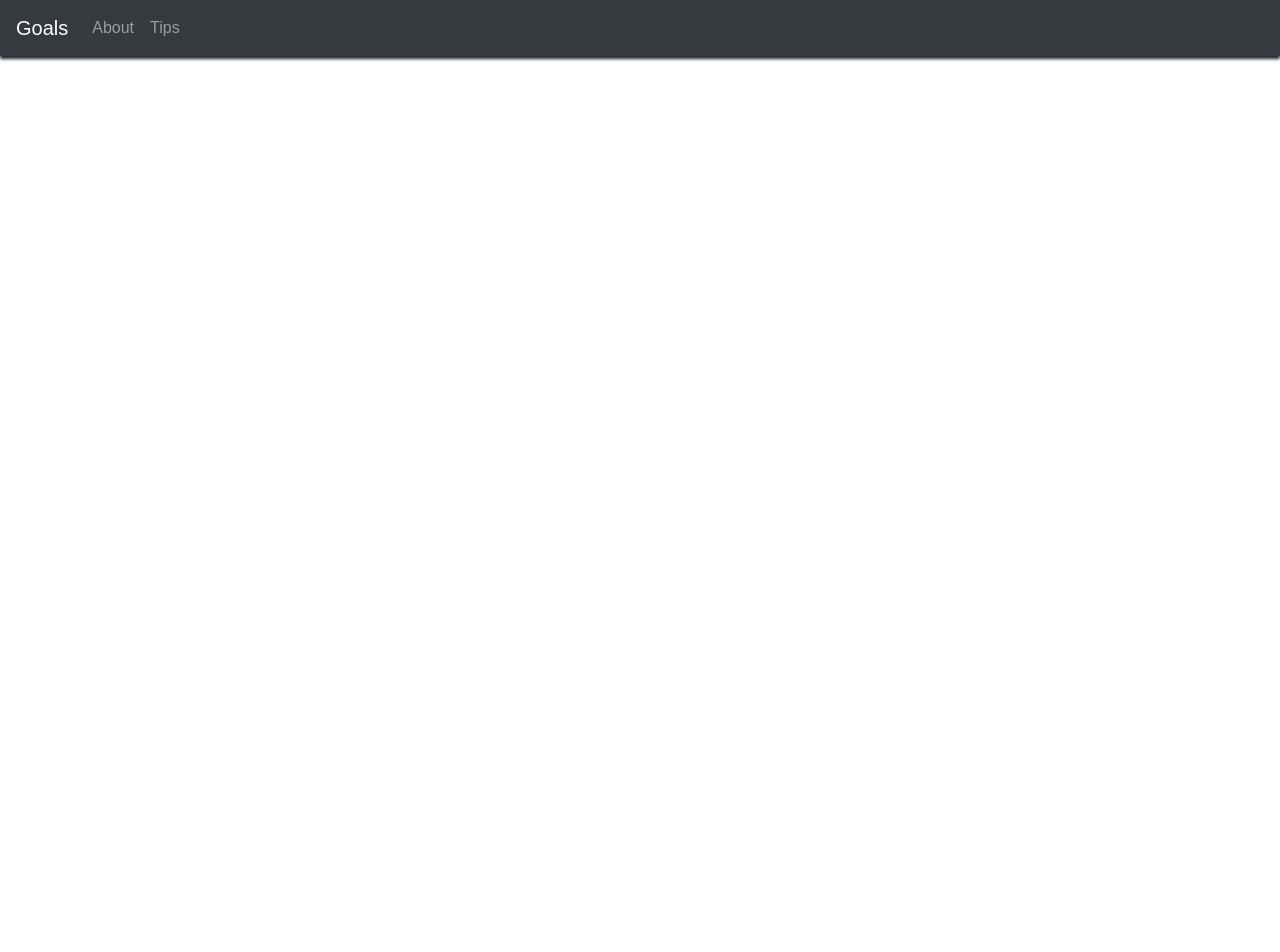
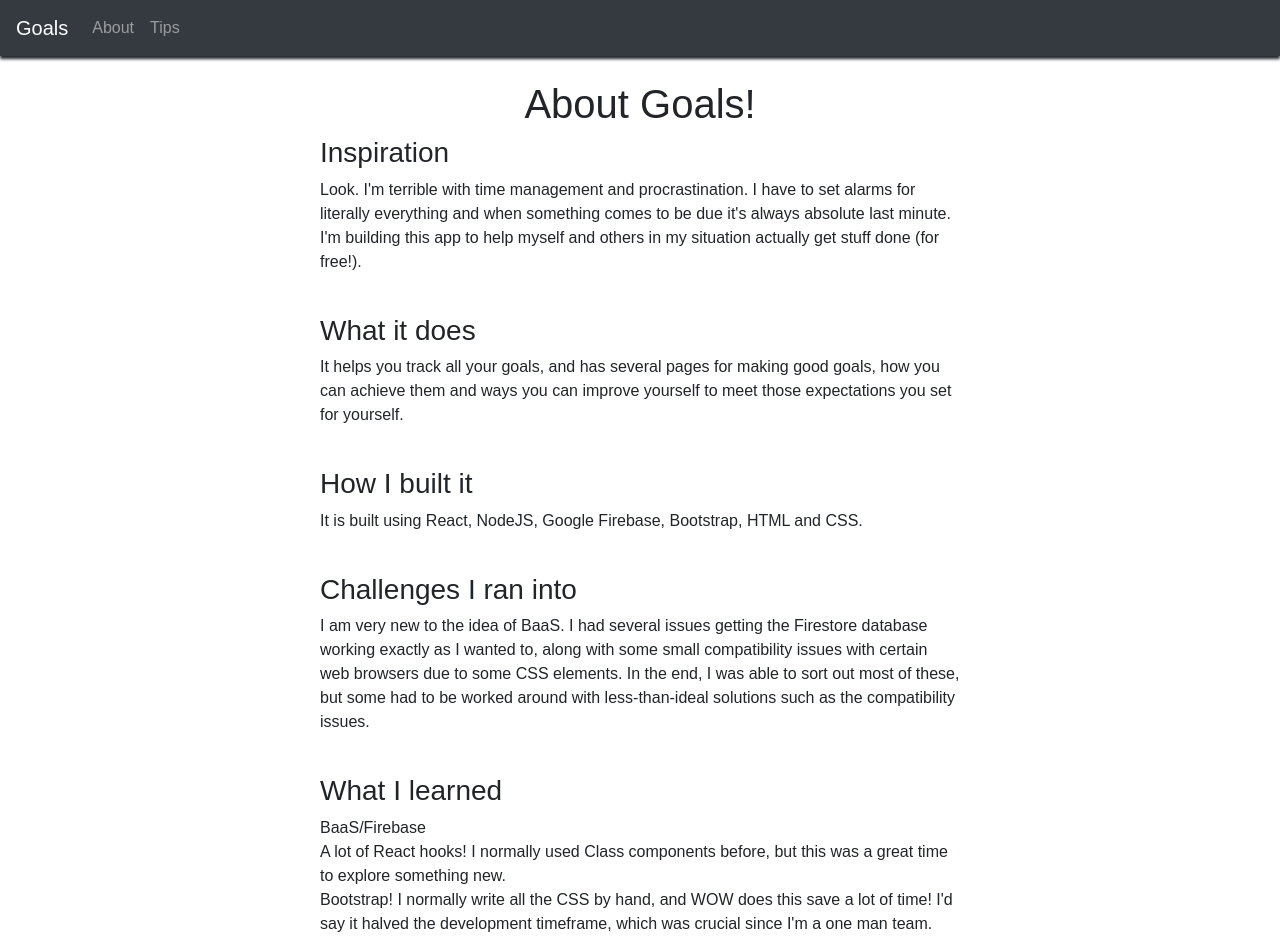
Before and after one commit to rquit/HackUIowa, a React (Create React App) app: page /about in a window 1280 px wide. Shown: the top 952 px of the page. Before the commit the page ends 800 px from the top, so only its background shows below. Built offline with nearby package versions, Linux system fonts and the light colour scheme; no server answers.

Commit message:
added about page

```diff
--- a/src/App.js
+++ b/src/App.js
@@ -8,8 +8,8 @@ import { useAuthState } from "react-firebase-hooks/auth";
 
 import { Login, auth } from "./auth.js";
 import Navbar from "./navbar.js";
-import Goal from "./goals.js"
-
+import Goal from "./goals.js";
+import About from "./about.js";
 
 export default function App() {
   const [ user ] = useAuthState(auth);
@@ -17,9 +17,10 @@ export default function App() {
     <div className="App">
       <Navbar />
       <Router>
-          <Switch>
-            <Route exact path="/" component={user ? Goal : Login} />
-          </Switch>
+        <Switch>
+          <Route exact path="/" component={user ? Goal : Login} />
+            <Route exact path="/about" component={About} />
+        </Switch>
       </Router>
     </div>
   );
--- /dev/null
+++ b/src/about.css
@@ -0,0 +1,10 @@
+.about {
+    display: flex;
+    flex-direction: column;
+    max-width: 50vw;
+    margin: 5rem auto;
+}
+
+.about h1 {
+    text-align: center;
+}
--- /dev/null
+++ b/src/about.js
@@ -0,0 +1,51 @@
+import './about.css';
+
+export default function About() {
+    return (
+        <div className="about">
+            <h1>About Goals!</h1>
+
+            <h3>Inspiration</h3>
+            <p>
+                Look. I'm terrible with time management and procrastination. I have to set alarms for literally everything and when something comes to be due it's always absolute last minute. I'm building this app to help myself and others in my situation actually get stuff done (for free!).
+            </p>
+            <br />
+
+            <h3>What it does</h3>
+            <p>
+            It helps you track all your goals, and has several pages for making good goals, how you can achieve them and ways you can improve yourself to meet those expectations you set for yourself.
+            </p>
+            <br />
+
+            <h3>How I built it</h3>
+            <p>
+                It is built using React, NodeJS, Google Firebase, Bootstrap, HTML and CSS.
+            </p>
+            <br />
+
+            <h3>Challenges I ran into</h3>
+            <p>
+                I am very new to the idea of BaaS. I had several issues getting the Firestore database working exactly as I wanted to, along with some small compatibility issues with certain web browsers due to some CSS elements. In the end, I was able to sort out most of these, but some had to be worked around with less-than-ideal solutions such as the compatibility issues.
+            </p>
+            <br />
+
+            <h3>What I learned</h3>
+            <ul>
+                <li>BaaS/Firebase</li>
+                <li>A lot of React hooks! I normally used Class components before, but this was a great time to explore something new.</li>
+                <li>Bootstrap! I normally write all the CSS by hand, and WOW does this save a lot of time! I'd say it halved the development timeframe, which was crucial since I'm a one man team.</li>
+            </ul>
+            <br />
+
+            <h3>What's Different</h3>
+            <p>I looked through google for a lot of these apps, and most of them charge for certain services with a "premium" fee. I want to make all core functionalities in this app free, including reminders.</p>
+            <br />
+
+            <h3>What's next for Goals</h3>
+            <p>If this actually gains traction and people really like it, I would love to deploy it to scale, completely free of charge! I would also love to include text and discord notifications to remind people they have deadlines coming up, rather than just having it be in-site. There are a lot of features that could be really cool to integrate, and that's why I love simple and to-the-point projects.</p>
+            <br />
+
+            <a href="https://github.com/rquit/HackUIowa"><h3>Github Repo!</h3></a>
+        </div>
+    )
+}
--- a/src/goals.css
+++ b/src/goals.css
@@ -3,7 +3,7 @@
     flex-direction: column;
     justify-content: center;
     max-width: 60vw;
-    margin: 1rem auto 2rem auto;
+    margin: 5rem auto 2rem auto;
     border-radius: 5px;
     padding: 1rem 1rem .5rem 1rem;
     border: 1px solid grey;
@@ -115,6 +115,6 @@ ul {
 
     .title {
         inherits: all;
-        font-size: 1rem;
+        font-size: 1.4rem;
     }
 }
--- a/src/navbar.css
+++ b/src/navbar.css
@@ -1,3 +1,7 @@
 .navbar {
+    position: fixed;
+    top: 0;
+    right: 0;
+    left: 0;
     box-shadow: 0px 3px 3px;
 }
```
